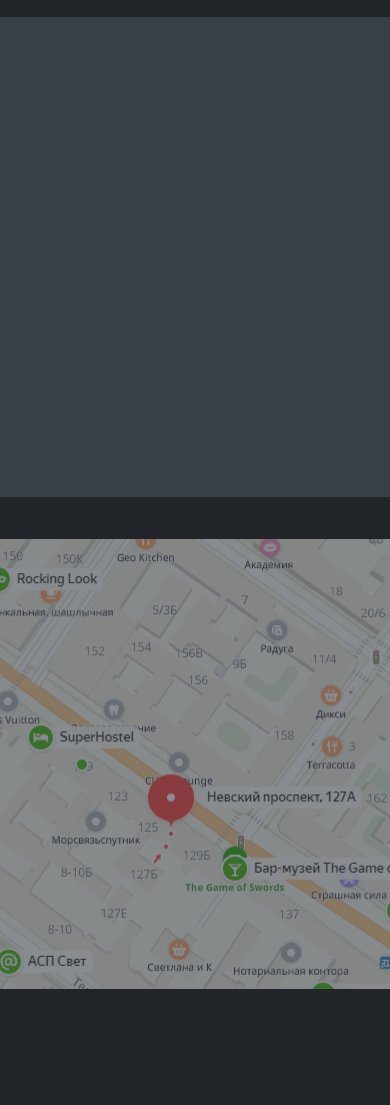
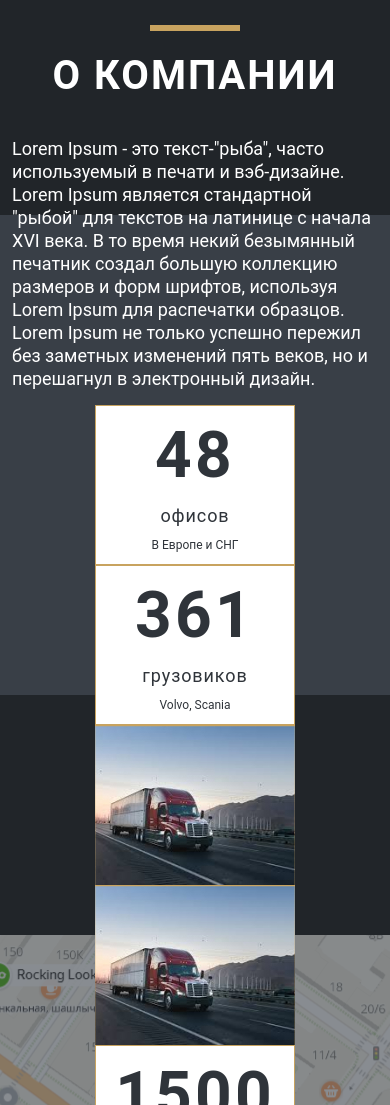
Before and after one commit to i0ji/sm_logistics, a website built with webpack: page src/index.html in a window 390 px wide. Shown: the part 2180-3285 px from the top of the page. Before the commit the page ends 3169 px from the top, so only its background shows below. Built offline with nearby package versions, Linux system fonts and the light colour scheme; files whose address does not match are found by name.

Commit message:
company block adaptive done

```diff
--- a/src/index.html
+++ b/src/index.html
@@ -206,9 +206,47 @@
 
         <!-- ---------- COMPANY-CONTENT-BLOCK !-->
         <div class="container-xl content-block">
-            <div class="company-block__title-block title-block">
-                <hr class="brand-hr">
-                <p class="common-title-m">о компании</p>
+            <div class="row">
+
+                <div class="company-block__title-block title-block col-3">
+                    <hr class="brand-hr">
+                    <p class="common-title-m">о компании</p>
+                </div>
+
+                <div class="company-block__text-block common-text-m">Lorem Ipsum - это текст-"рыба", часто используемый в печати
+                    и вэб-дизайне. Lorem Ipsum является стандартной "рыбой" для текстов на латинице с начала XVI века. В
+                    то время некий безымянный печатник создал большую коллекцию размеров и форм шрифтов, используя Lorem
+                    Ipsum для распечатки образцов. Lorem Ipsum не только успешно пережил без заметных изменений пять
+                    веков, но и перешагнул в электронный дизайн.
+                </div>
+
+                <div class="company-block__benefits-block col-7">
+
+                    <div class="benefits-item col-xs-2">
+                        <p>48</p>
+                        <p>офисов</p>
+                        <p>В Европе и СНГ</p>
+                    </div>
+                    <div class="benefits-item">
+                        <p>361</p>
+                        <p>грузовиков</p>
+                        <p>Volvo, Scania</p>
+                    </div>
+                    <div class="benefits-item">
+                        <img src="img/about.jpg" alt="">
+                    </div>
+                    <div class="benefits-item">
+                        <img src="img/about.jpg" alt="">
+                    </div>
+                    <div class="benefits-item">
+                        <p>1500</p>
+                        <p>сотрудников</p>
+                        <p>профессионалов</p>
+                    </div>
+
+
+                </div>
+
             </div>
         </div>
     </div>
--- a/src/styles/_company.scss
+++ b/src/styles/_company.scss
@@ -1,9 +1,12 @@
+// ---------- COMPANY-BLOCK ----------
 .company-block {
   display: flex;
   justify-content: center;
   position: relative;
   align-items: center;
 
+
+  // ---------- CONTRAST-BLOCK
   .contrast-block {
     position: absolute;
     z-index: 0;
@@ -13,9 +16,157 @@
     height: 480px;
   }
 
+  // ---------- COMPANY-CONTENT-BLOCk
   .content-block {
+    z-index: 100;
+
+    .row {
+      display: flex;
+      flex-flow: column wrap;
+      height: 317px;
+    }
+
     .title-block {
       width: 400px;
     }
   }
+
+  // ---------- COMPANY-BENEFITS-BLOCk
+  &__benefits-block {
+    padding: 50px 0 0 0 ;
+    width: 600px;
+    height: 318px;
+    display: flex;
+    flex-flow: row wrap;
+    z-index: 200;
+
+    .benefits-item {
+      box-sizing: border-box;
+      width: 200px;
+      height: 160px;
+      display: flex;
+      flex-direction: column;
+      justify-content: space-evenly;
+      align-items: center;
+      background-color: #FFFFFF;
+      border: .25px solid $brand-gold;
+
+      p:nth-child(1) {
+        font-weight: 700;
+        font-size: 64px;
+        line-height: 75px;
+        text-align: center;
+        letter-spacing: 0.05em;
+        text-transform: uppercase;
+        color: $brand-dark;
+      }
+      p:nth-child(2) {
+        font-weight: 400;
+        font-size: 18px;
+        line-height: 21px;
+        text-align: center;
+        letter-spacing: 0.05em;
+        color: $brand-dark;
+      }
+      p:nth-child(3) {
+        font-style: normal;
+        font-weight: 400;
+        font-size: 12px;
+        line-height: 14px;
+        text-align: center;
+        color: $brand-dark;
+      }
+    }
+  }
+
+  // ---------- COMPANY-TEXT-BLOCk
+  &__text-block {
+    width: 445px;
+    height: 179px;
+    font-style: normal;
+    font-weight: 400;
+    font-size: 16px;
+    line-height: 23px;
+    color: #FFFFFF;
+  }
 }
+
+// ---------- MEDIA COMPANY-BLOCK ----------
+@media (max-width: 1130px) {
+  .company-block {
+    justify-content: center;
+
+    .content-block {
+
+      .company-block__benefits-block {
+        height: 100%;
+      }
+
+      .row {
+        flex-flow: column;
+
+        .col-7 {
+          padding-top: 15px;
+        }
+
+      }
+    }
+
+    &__text-block {
+      width: 100%;
+      height: auto;
+    }
+
+    &__benefits-block {
+      flex-flow: row wrap;
+      justify-content: center;
+      width: auto;
+    }
+  }
+}
+
+@media (max-width: 1030px) {
+  .company-block {
+    .content-block {
+      height: 600px;
+    }
+  }
+}
+
+@media (max-width: 1000px) {
+  .company-block {
+
+    .row {
+      align-items: center;
+    }
+
+    .content-block {
+      height: 645px;
+    }
+
+  }
+}
+
+@media (max-width: 700px) {
+  .company-block {
+    .content-block {
+        height: 655px;
+      }
+    }
+  }
+
+@media (max-width: 619px) {
+  .company-block {
+    .content-block {
+      height: 805px;
+    }
+  }
+}
+
+@media (max-width: 420px) {
+  .company-block {
+    .content-block {
+      height: 900px;
+    }
+  }
+}
```
